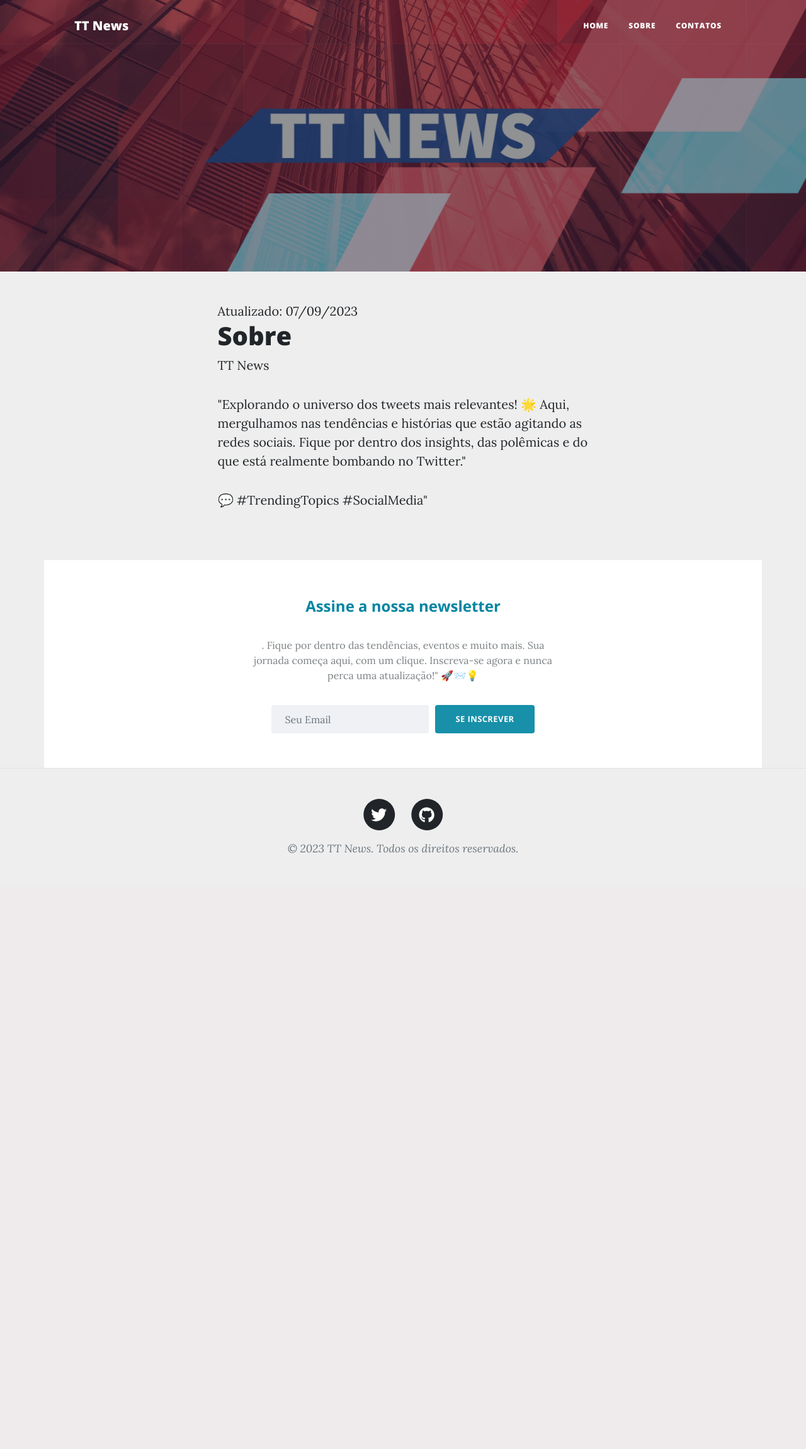
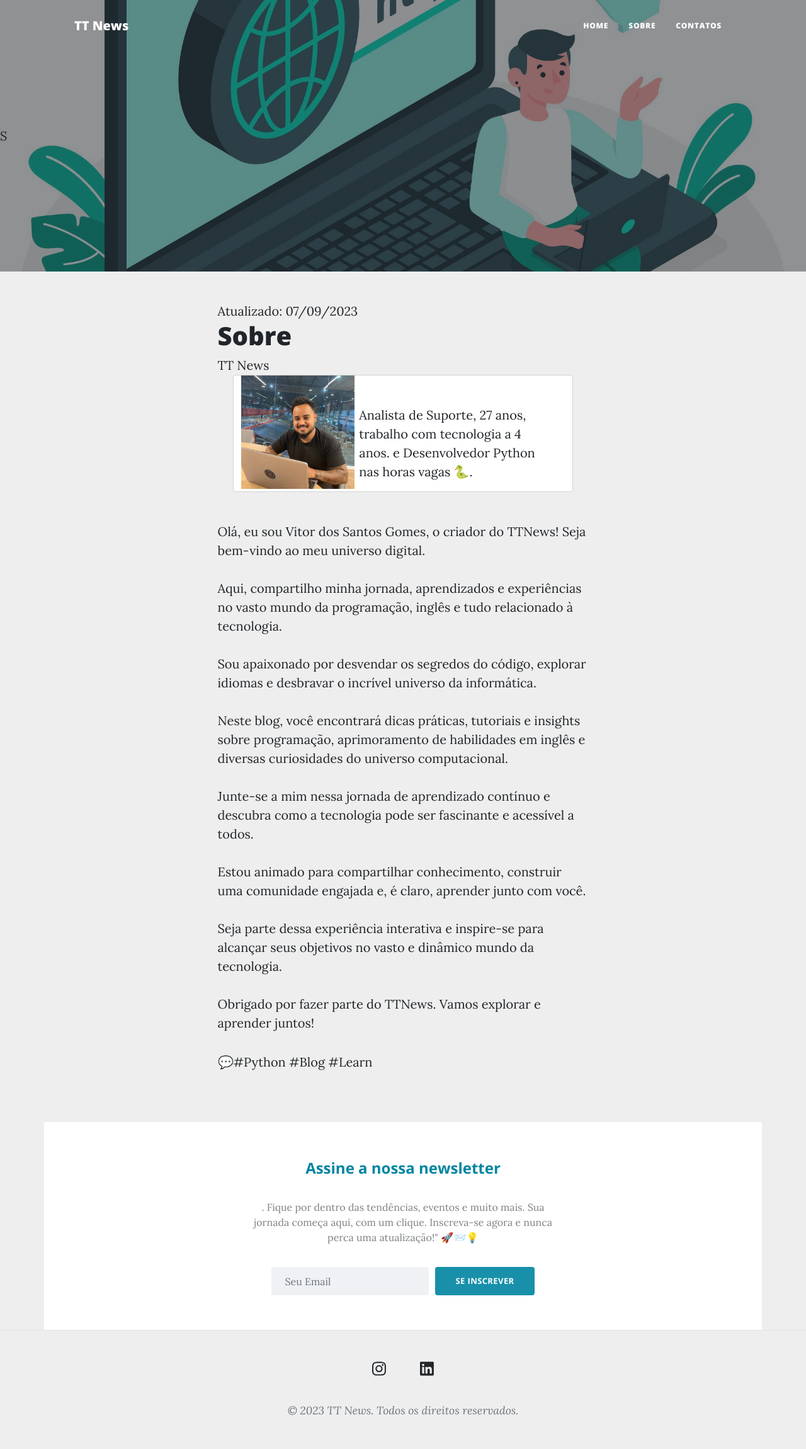
Before and after one commit to santosgv/My-Blog, a Django app: page /about/ in a window 1280 px wide. Shown: the whole page at 63% size. Before the commit the page ends 1354 px from the top, so only its background shows below. Run offline with Django 4.2, Linux system fonts and the light colour scheme; some libraries are stand-ins or nearby versions.

Commit message:
nova alteraçao

```diff
--- a/Core/templates/about.html
+++ b/Core/templates/about.html
@@ -25,12 +25,31 @@
         </div>
     </header>
     <!-- Main Content-->
+
     <main class="mb-4">
+
         <div class="container px-4 px-lg-5">
             <div class="row gx-4 gx-lg-5 justify-content-center">
+                <div class="card mb-3" style="max-width: 540px;">
+                    <div class="row no-gutters">
+                      <div class="col-md-4">
+                        <img src="{% static 'assets/img/foto.jpeg' %}" width="180px" height="180px" alt="...">
+                      </div>
+                      <div class="col-md-8">
+                        <div class="card-body">
+                          <p class="card-text">Analista de Suporte, 27 anos, trabalho com tecnologia a 4 anos. e Desenvolvedor Python nas horas vagas 🐍.</p>
+                        </div>
+                      </div>
+                    </div>
+                  </div>
+
                 <div class="col-md-10 col-lg-8 col-xl-7">
-                    <p>"Explorando o universo dos tweets mais relevantes! 🌟 Aqui, mergulhamos nas tendências e histórias que estão agitando as redes sociais. Fique por dentro dos insights, das polêmicas e do que está realmente bombando no Twitter."</p>
-                    <p> 💬 #TrendingTopics #SocialMedia"</p>
+                    <p style="display: grid;">Olá, eu sou Vitor dos Santos Gomes, o criador do TTNews! Seja bem-vindo ao meu universo digital. <br><br> Aqui, compartilho minha jornada, aprendizados e experiências no vasto mundo da programação, inglês e tudo relacionado à tecnologia.<br><br> Sou apaixonado por desvendar os segredos do código, explorar idiomas e desbravar o incrível universo da informática.
+                        <br><br>
+                        Neste blog, você encontrará dicas práticas, tutoriais e insights sobre programação, aprimoramento de habilidades em inglês e diversas curiosidades do universo computacional.<br><br> Junte-se a mim nessa jornada de aprendizado contínuo e descubra como a tecnologia pode ser fascinante e acessível a todos.
+                        <br><br>
+                        Estou animado para compartilhar conhecimento, construir uma comunidade engajada e, é claro, aprender junto com você.<br><br> Seja parte dessa experiência interativa e inspire-se para alcançar seus objetivos no vasto e dinâmico mundo da tecnologia.<br><br> Obrigado por fazer parte do TTNews. Vamos explorar e aprender juntos!</p>
+                    <p> 💬#Python #Blog #Learn</p>
                 </div>
             </div>
         </div>
--- a/Core/views.py
+++ b/Core/views.py
@@ -24,7 +24,7 @@ def get_today_data():
     date_now  = datetime.datetime.now().date()
     return date_now
 
-#@cache_page(60 * 15)
+@cache_page(60 * 15)
 def index(request):
     posts_lista = Post.objects.filter(ativo=True).all().order_by('-data')
     pagina = Paginator(posts_lista, 10)
--- a/templates/base.html
+++ b/templates/base.html
@@ -4,7 +4,7 @@
     <head>
         <meta charset="utf-8" />
         <meta name="viewport" content="width=device-width, initial-scale=1, shrink-to-fit=no" />
-        <meta name="description" content="Explorando o universo dos tweets mais relevantes! Aqui, mergulhamos nas tendências e histórias que estão agitando as redes sociais. Fique por dentro dos insights, das polêmicas e do que está realmente bombando no Twitter." />
+        <meta name="description" content="Descubra um universo de conhecimento e tecnologia no TTNews. Seja inspirado por dicas de programação, insights em inglês, e mergulhe em conteúdos envolventes sobre o mundo digital. Junte-se a nós para uma jornada de aprendizado constante. O futuro da tecnologia começa aqui!" />
         <meta name="author" content="Vitor dos Santos Gomes" />
         <title>{% block 'title' %}
             {% endblock %}</title>
@@ -48,7 +48,7 @@
             </div>
         </nav>
         <!-- Page Header-->
-        <header class="masthead" style="background-image: url({% static 'assets/img/home-bg.png' %})">
+        <header class="masthead" style="background-image: url({% static 'assets/img/Blog Post.jpg' %})">
             <div class="container position-relative px-4 px-lg-5">
                 <div class="row gx-4 gx-lg-5 justify-content-center">
                     <div class="col-md-10 col-lg-8 col-xl-7">
@@ -100,18 +100,16 @@
                     <div class="col-md-10 col-lg-8 col-xl-7">
                         <ul class="list-inline text-center">
                             <li class="list-inline-item">
-                                <a href="https://twitter.com/memesa74646244" target="_blank">
+                                <a href="https://www.instagram.com/vitim_gone/" target="_blank">
                                     <span class="fa-stack fa-lg">
-                                        <i class="fas fa-circle fa-stack-2x"></i>
-                                        <i class="fab fa-twitter fa-stack-1x fa-inverse"></i>
+                                        <i class="fa-brands fa-instagram"></i>
                                     </span>
                                 </a>
                             </li>
                             <li class="list-inline-item">
-                                <a href="https://github.com/santosgv/My-Blog" target="_blank">
+                                <a href="https://www.linkedin.com/in/vitor-santos-gomes-501011178/" target="_blank">
                                     <span class="fa-stack fa-lg">
-                                        <i class="fas fa-circle fa-stack-2x"></i>
-                                        <i class="fab fa-github fa-stack-1x fa-inverse"></i>
+                                        <i class="fa-brands fa-linkedin"></i>
                                     </span>
                                 </a>
                             </li>
```
Also changed, not shown: templates/static/assets/img/6333043.jpg (deleted), templates/static/assets/img/Blog Post.jpg (added), templates/static/assets/img/about-bg.jpg (deleted), templates/static/assets/img/contact-bg.jpg (deleted), templates/static/assets/img/foto.jpeg (added), templates/static/assets/img/home-bg.jpg (deleted), templates/static/assets/img/post-bg.jpg (deleted), templates/static/assets/img/post-sample-image.jpg (deleted).
